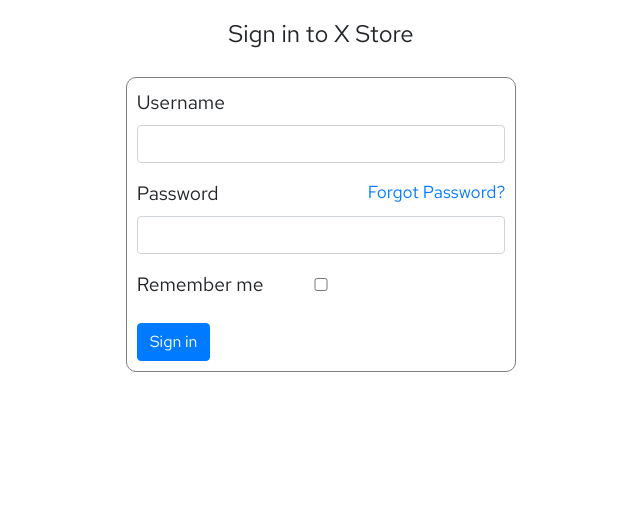
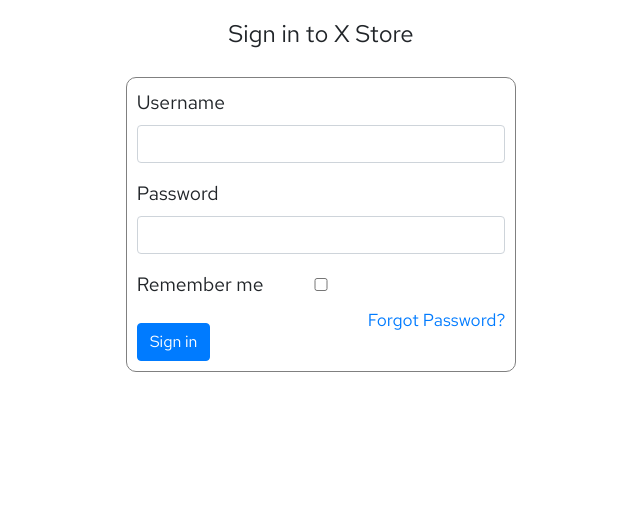
Before and after one commit to kentlow2002/IT1566, a Flask app: page /login in a window 1280 px wide. Shown: the part 62-591 px from the top of the page, without its empty margins (319-959 px from the left). Run offline with Flask 2, Linux system fonts and the light colour scheme; some libraries are stand-ins or nearby versions.

Commit message:
pulling before pushing my nav animation

```diff
--- a/static/css/stylesheet.css
+++ b/static/css/stylesheet.css
@@ -55,6 +55,33 @@
 
 .navbar-toggler:hover {
   opacity: 0.5;
+}
+
+.circle {
+  z-index: -1000;
+  top:-500px;
+  right:-500px;
+  position: absolute;
+  background: #343a40 !important;
+  height: 100px;
+  width: 100px;
+  border-radius: 50%;
+  transition: all 0.8s ease-out;
+}
+.expand {
+  height: 2000px;
+  width: 2000px;
+}
+.rotate {
+  -webkit-animation: rotation 0.1s;
+}
+@-webkit-keyframes rotation {
+  from {
+    -webkit-transform: rotate(0deg);
+  }
+  to {
+    -webkit-transform: rotate(360deg);
+  }
 }
 
 .content {
--- a/templates/base.html
+++ b/templates/base.html
@@ -10,6 +10,33 @@
     <script src="https://code.jquery.com/jquery-3.3.1.slim.min.js" integrity="sha384-q8i/X+965DzO0rT7abK41JStQIAqVgRVzpbzo5smXKp4YfRvH+8abtTE1Pi6jizo" crossorigin="anonymous"></script>
     <script src="https://cdnjs.cloudflare.com/ajax/libs/popper.js/1.14.7/umd/popper.min.js" integrity="sha384-UO2eT0CpHqdSJQ6hJty5KVphtPhzWj9WO1clHTMGa3JDZwrnQq4sF86dIHNDz0W1" crossorigin="anonymous"></script>
     <script src="https://stackpath.bootstrapcdn.com/bootstrap/4.3.1/js/bootstrap.min.js" integrity="sha384-JjSmVgyd0p3pXB1rRibZUAYoIIy6OrQ6VrjIEaFf/nJGzIxFDsf4x0xIM+B07jRM" crossorigin="anonymous"></script>
+    <script type="text/javascript">
+    function mobile_icon() {
+      var icon, circle;
+      circle = document.getElementById('circle');
+      icon = document.getElementsByTagName('i')[0];
+      if (icon.className == "navbar-toggler-icon") {
+        icon.className = "fa fa-close rotate";
+        icon.style = "width:30px; height:30px; font-size:30px;";
+        setInterval(function(){
+          icon.classList.remove("rotate");
+        }, 150);
+      }
+      else if (icon.className == "fa fa-close") {
+        icon.className = "navbar-toggler-icon rotate";
+        icon.style = "width:30px; height:30px;";
+        setInterval(function(){
+          icon.classList.remove("rotate");
+        }, 150);
+      }
+      if (circle.className == "circle") {
+        circle.className = "circle expand";
+      }
+      else {
+        circle.className = "circle";
+      }
+    }
+    </script>
     <title>{% block title %} {% endblock %}</title>
   </head>
   <body>
--- a/templates/includes/_navbar.html
+++ b/templates/includes/_navbar.html
@@ -1,7 +1,8 @@
 <nav class="navbar navbar-expand-lg sticky-top bg-dark navbar-dark">
   <a class="navbar-brand" href="/" title="Click here to go back to home page">X Store</a>
-  <button class="navbar-toggler navbar-toggler-right" type="button" data-toggle="collapse" data-target="#navbarSupportedContent" aria-controls="navbarSupportedContent" aria-expanded="false" aria-label="Toggle navigation">
-    <span class="navbar-toggler-icon"></span>
+  <button class="navbar-toggler navbar-toggler-right" type="button" data-toggle="collapse" data-target="#navbarSupportedContent" aria-controls="navbarSupportedContent" aria-expanded="false" aria-label="Toggle navigation" onclick="mobile_icon()">
+    <i class="navbar-toggler-icon" style="width:30px; height:30px;"></i>
+    <div id="circle" class="circle"></div>
   </button>
     <div class="collapse navbar-collapse justify-content-center" id="navbarSupportedContent">
       <div class="nav navbar-nav">
--- a/templates/includes/_navbarBuyer.html
+++ b/templates/includes/_navbarBuyer.html
@@ -1,8 +1,9 @@
 <nav class="navbar navbar-expand-lg sticky-top bg-dark navbar-dark">
   <a class="navbar-brand" href="/buyer/index" title="Click here to go back to home page">IMS</a>
 
-  <button class="navbar-toggler navbar-toggler-right" type="button" data-toggle="collapse" data-target="#navbarSupportedContent" aria-controls="navbarSupportedContent" aria-expanded="false" aria-label="Toggle navigation">
-    <span class="navbar-toggler-icon"></span>
+  <button class="navbar-toggler navbar-toggler-right" type="button" data-toggle="collapse" data-target="#navbarSupportedContent" aria-controls="navbarSupportedContent" aria-expanded="false" aria-label="Toggle navigation" onclick="mobile_icon()">
+    <i class="navbar-toggler-icon" style="width:30px; height:30px;"></i>
+    <div id="circle" class="circle"></div>
   </button>
 
   <div class="collapse navbar-collapse" id="navbarSupportedContent">
--- a/templates/includes/_navbarIndex.html
+++ b/templates/includes/_navbarIndex.html
@@ -2,8 +2,9 @@
 
   <a class="navbar-brand" href="/" title="Click here to go back to home page">X Store</a>
 
-  <button class="navbar-toggler navbar-toggler-right" type="button" data-toggle="collapse" data-target="#navbarSupportedContent" aria-controls="navbarSupportedContent" aria-expanded="false" aria-label="Toggle navigation">
-    <span class="navbar-toggler-icon"></span>
+  <button class="navbar-toggler navbar-toggler-right" type="button" data-toggle="collapse" data-target="#navbarSupportedContent" aria-controls="navbarSupportedContent" aria-expanded="false" aria-label="Toggle navigation" onclick="mobile_icon()">
+    <i class="navbar-toggler-icon" style="width:30px; height:30px;"></i>
+    <div id="circle" class="circle"></div>
   </button>
     <div class="collapse navbar-collapse justify-content-center" id="navbarSupportedContent">
       <div class="nav navbar-nav ml-auto">
--- a/templates/includes/_navbarSeller.html
+++ b/templates/includes/_navbarSeller.html
@@ -2,8 +2,9 @@
 
   <a class="navbar-brand" href="/seller/index" title="Click here to go back to home page">IMS</a>
 
-  <button class="navbar-toggler navbar-toggler-right" type="button" data-toggle="collapse" data-target="#navbarSupportedContent" aria-controls="navbarSupportedContent" aria-expanded="false" aria-label="Toggle navigation">
-    <span class="navbar-toggler-icon"></span>
+  <button class="navbar-toggler navbar-toggler-right" type="button" data-toggle="collapse" data-target="#navbarSupportedContent" aria-controls="navbarSupportedContent" aria-expanded="false" aria-label="Toggle navigation" onclick="mobile_icon()">
+    <i class="navbar-toggler-icon" style="width:30px; height:30px;"></i>
+    <div id="circle" class="circle"></div>
   </button>
 
   <div class="collapse navbar-collapse" id="navbarSupportedContent">
--- a/templates/includes/_navbarStaff.html
+++ b/templates/includes/_navbarStaff.html
@@ -3,8 +3,9 @@
   <a class="navbar-brand" href="/staff" title="Click here to go back to home page">IMS</a>
 
   <!-- button is for responsive in mobile -->
-  <button class="navbar-toggler navbar-toggler-right" type="button" data-toggle="collapse" data-target="#navbarSupportedContent" aria-controls="navbarSupportedContent" aria-expanded="false" aria-label="Toggle navigation">
-    <span class="navbar-toggler-icon"></span>
+  <button class="navbar-toggler navbar-toggler-right" type="button" data-toggle="collapse" data-target="#navbarSupportedContent" aria-controls="navbarSupportedContent" aria-expanded="false" aria-label="Toggle navigation" onclick="mobile_icon()">
+    <i class="navbar-toggler-icon" style="width:30px; height:30px;"></i>
+    <div id="circle" class="circle"></div>
   </button>
 
   <div class="collapse navbar-collapse" id="navbarSupportedContent">
--- a/templates/login.html
+++ b/templates/login.html
@@ -27,7 +27,6 @@
 						</div>
 		      			<div class="form-group">
 									{{ form.password.label }}
-									 <a href="/forget" style="float:right;font-size:0.9em">Forgot Password?</a>
 							    {{ form.password(class="form-control")|safe }}
 							    {% if form.password.errors %}
 							        {% for error in form.password.errors %}
@@ -37,6 +36,7 @@
 						</div>
 						<div class="form-group">
 							{{ render_field(form.remember, class="checkbox") }}
+							<a href="/forget" style="float:right;font-size:0.9em">Forgot Password?</a>
 						</div>
 						<button type="submit" class="btn btn-primary">Sign in</button>
       				</form>
```
Also changed, not shown: 9 other files.
